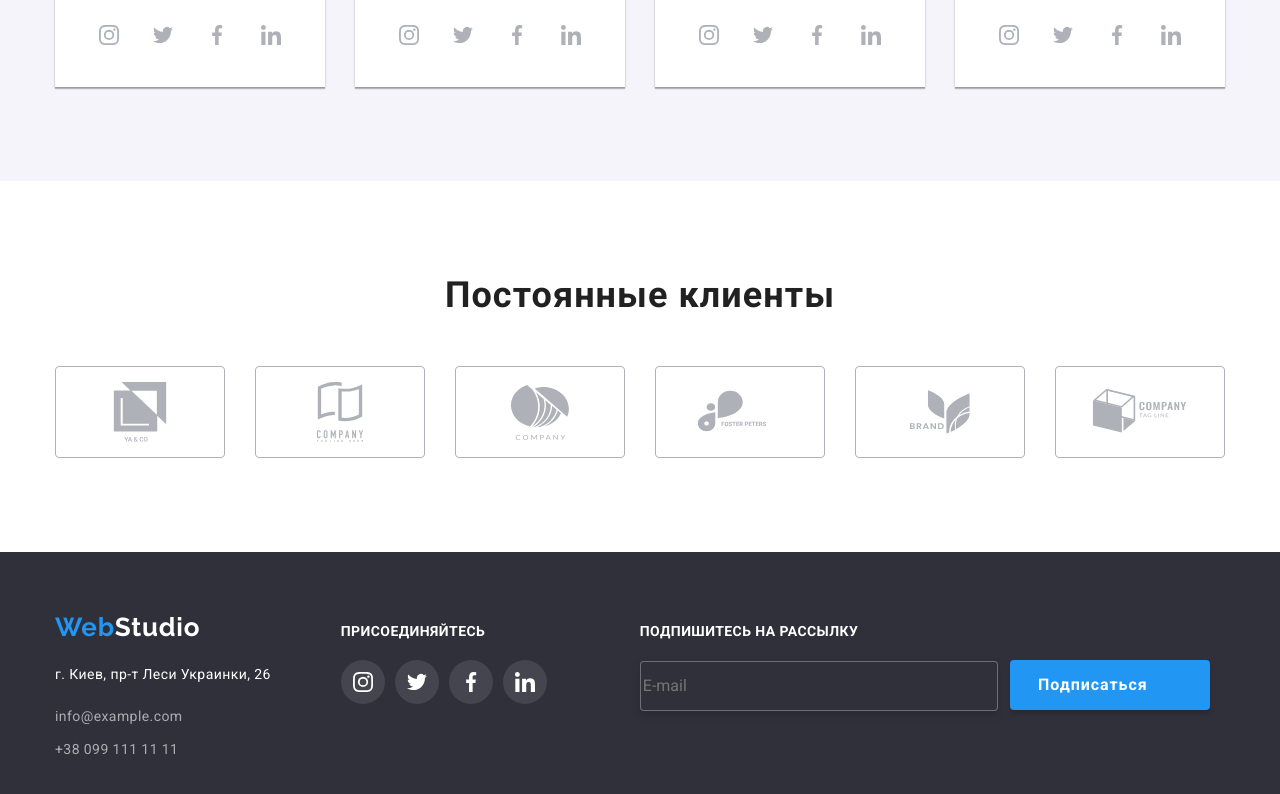
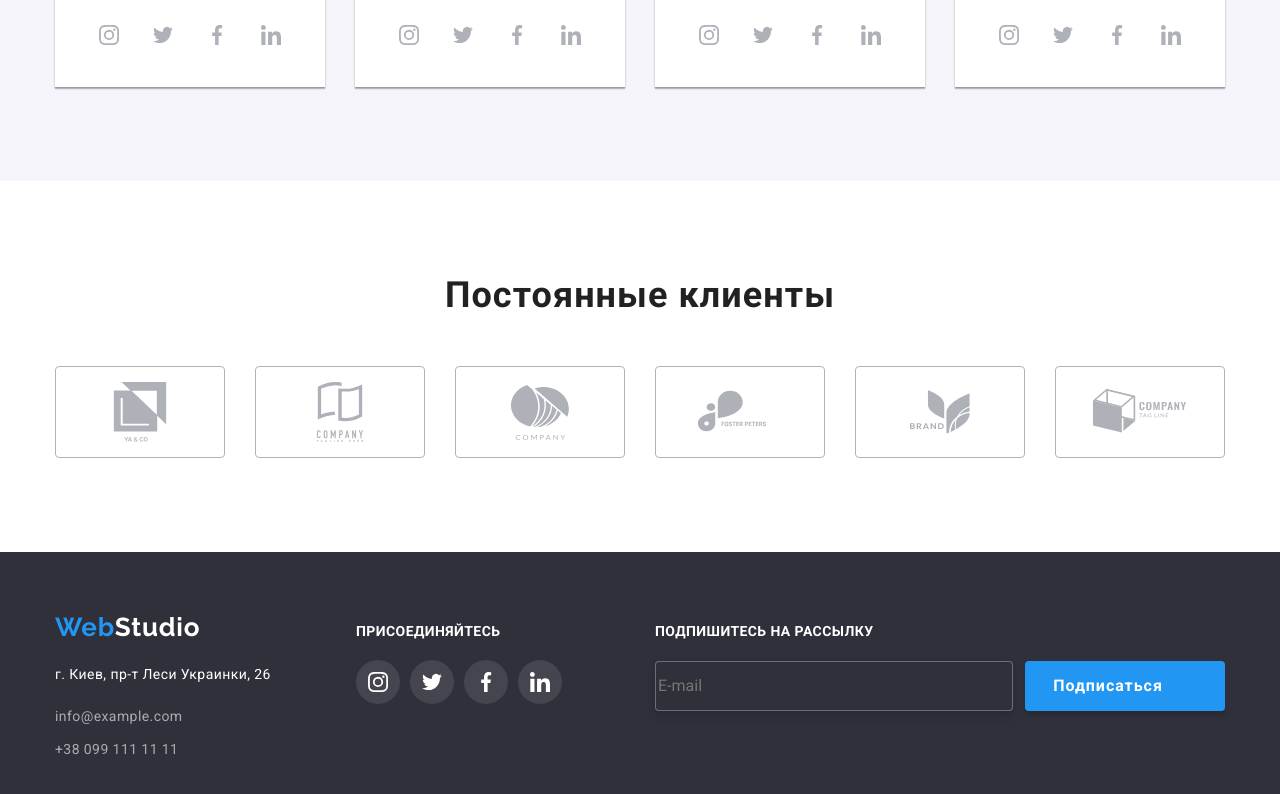
Before and after one commit to CheekyGeroin/goit-markup-hw-06, a plain HTML site: page index.html in a window 1280 px wide. Shown: the part 2031-2825 px from the top of the page. Drawn offline with nearby package versions, Linux system fonts and the light colour scheme.

Commit message:
исправил форму в футере

```diff
--- a/css/style.css
+++ b/css/style.css
@@ -633,6 +633,7 @@ border-radius: 50%;
   color: var(--main-background-color);
 }
 .address {
+  flex-grow: 1;
   font-style: normal;
   font-weight: normal;
   font-size: 14px;
@@ -737,9 +738,12 @@ border-radius: 50%;
   text-transform: uppercase;
   color: #FFFFFF;
 }
+.f-form{
+  display: flex;
+  margin-top: 20px;
+}
 .f-form-label{
   display: inline-block;
-  margin-top: 20px;
   margin-right: 12px;
 }
 .f-form-input{
@@ -752,10 +756,6 @@ border-radius: 50%;
   cursor: pointer;
 }
 .f-form-button{
-  position: absolute;
-  top: 44%;
-  left: 370px;
-  /* transform: translateY(-50%); */
   display: flex;
   justify-content: center;
   align-items: center;
```
